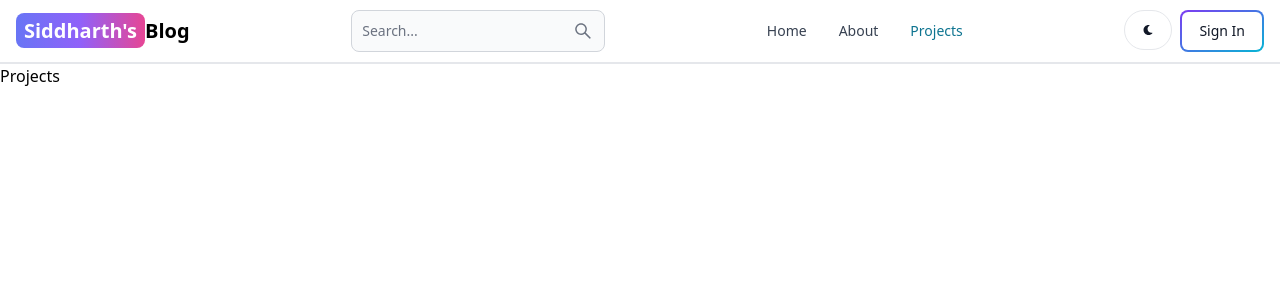
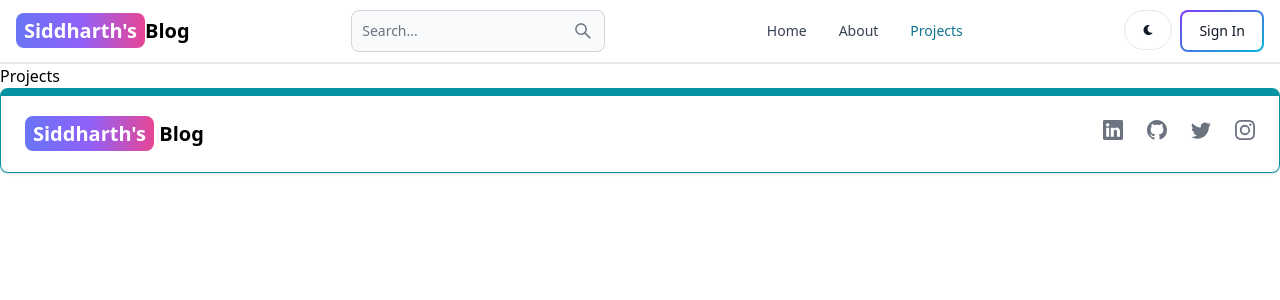
Before and after one commit to siddharth-ruria/mern-blog, a React (Vite) app in the folder client/: page /projects in a window 1280 px wide. Shown: the top 300 px of the page. Built offline with nearby package versions, Linux system fonts and the light colour scheme.

Commit message:
add footer component

```diff
--- a/client/src/App.jsx
+++ b/client/src/App.jsx
@@ -7,6 +7,7 @@ import SignUp from './pages/SignUp'
 import Dashboard from './pages/Dashboard'
 import Projects from './pages/Projects'
 import Header from './components/Header'
+import Footer from './components/Footer'
 
 export default function App() {
   return (
@@ -18,9 +19,10 @@ export default function App() {
       <Route path= '/about' element= {<About />} />
       <Route path= '/sign-in' element= {<SignIn />} />
       <Route path= '/sign-up' element= {<SignUp />} />
-      <Route path= 'dashboard' element= {<Dashboard />} />
+      <Route path= '/dashboard' element= {<Dashboard />} />
       <Route path= '/projects' element= {<Projects />} />
     </Routes>
+    <Footer></Footer>
     </BrowserRouter>
   )
 }
--- /dev/null
+++ b/client/src/components/Footer.jsx
@@ -0,0 +1,32 @@
+import { Footer } from "flowbite-react";
+import { Link } from "react-router-dom";
+import React from "react";
+import { BsInstagram, BsTwitter, BsGithub, BsLinkedin } from 'react-icons/bs'
+
+export default function FooterComp() {
+  return (
+    <Footer container className="border border-t-8 border-teal-500">
+      <div className="w-full mx-auto">
+        <div className="grid w-full justify-between sm:flex md:grid-cols-1">
+          <div className="">
+            <Link
+              to="/"
+              className="self-center whitespace-nowrap text-lg sm:text-xl font-semibold dark:text-white"
+            >
+              <span className="px-2 py-1 bg-gradient-to-r from-indigo-500 via-purple-500 to-pink-500 rounded-lg text-white">
+                Siddharth's
+              </span>{" "}
+              Blog
+            </Link>
+          </div>
+            <div className="flex gap-6 sm:mt-0 mt-4 sm:justify-center">
+              <Footer.Icon href="https://www.linkedin.com/in/ruria-siddharth/" target="__blank" rel="noopener noreferrer" icon={BsLinkedin}/>
+              <Footer.Icon href="https://github.com/siddharth-ruria" target="__blank" rel="noopener noreferrer" icon={BsGithub}/>
+              <Footer.Icon href="https://x.com/airurdis" target="__blank" rel="noopener noreferrer" icon={BsTwitter}/>
+              <Footer.Icon href="https://www.instagram.com/ruriasiddharth/" rel="noopener noreferrer" target="__blank" icon={BsInstagram}/>
+            </div>
+        </div>
+      </div>
+    </Footer>
+  );
+}
```
